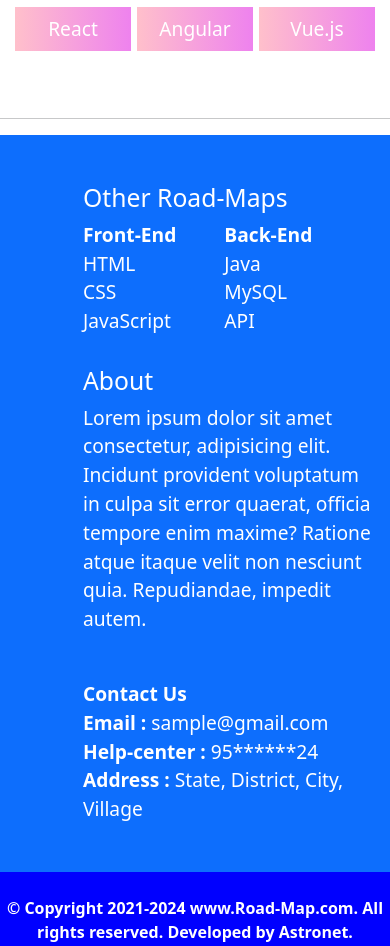
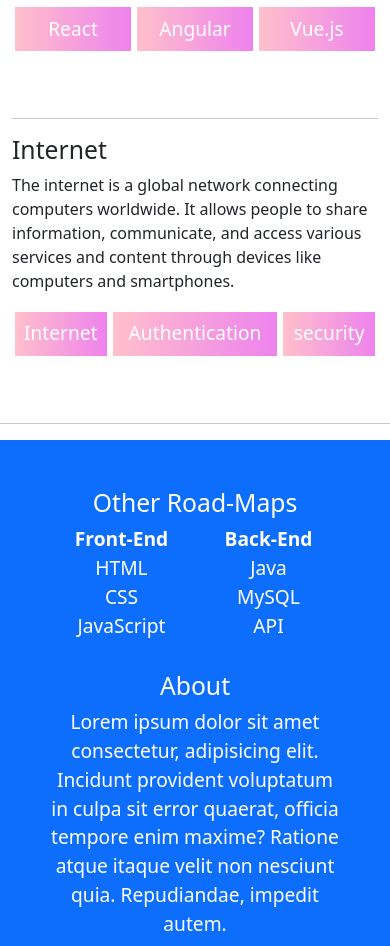
Before and after one commit to Muthu-Pandie/Future-creater, a plain HTML site: page Road-Map Project/fe.html in a window 390 px wide. Shown: the part 1560-2506 px from the top of the page. Drawn offline with Linux system fonts and the light colour scheme; a script that the page names is missing.

Commit message:
Add files via upload

```diff
--- a/Road-Map Project/fe.css
+++ b/Road-Map Project/fe.css
@@ -56,6 +56,17 @@
   height: auto;
 }
 
+.list-box {
+  display: flex;
+  justify-content:space-between;
+  max-width:250px;
+}
+
+.list {
+  display: flex;
+  flex-direction: column;
+}
+
 
 .list a{
   font-size: larger;
@@ -68,10 +79,16 @@
 }
 
 @media only screen and (max-width: 720px) {
-  .gen{
-    position: relative;
-    left: 35px;
-    width: auto;
+    .gen, .list{
+      width:100%;
+    }
+
+    .list-box{
+      max-width: 350px;
+    }
+
+  .row{
+    text-align: center;
   }
 
   .about{
--- a/Road-Map Project/fe.html
+++ b/Road-Map Project/fe.html
@@ -132,20 +132,38 @@
         </p>
       </div>
     </div>
+    <hr>
+    <div class="row7 mb-5">
+      <div class="h2">Internet</div>
+      <p>
+        The internet is a global network connecting computers worldwide. It allows people to share information, communicate, and access various services and content through devices like computers and smartphones.
+      </p>
+      <div class="col">
+        <p class="p d-flex justify-content-center align-items-center p-2">
+          Internet
+        </p>
+        <p class="p d-flex justify-content-center align-items-center p-3">
+          Authentication
+        </p>
+        <p class="p d-flex justify-content-center align-items-center p-2">
+          security
+        </p>
+      </div>
+    </div>
   </div>
   <hr />
   <div class="footer  p-5 bg-primary text-white">
     <div class="row">
-      <div class="col-xxl-3 others gen">
+      <div class="col-3 others gen">
         <h2>Other Road-Maps</h3>
-          <div class="list-box mt-2 d-flex">
-            <div class="list d-flex flex-column">
+          <div class="list-box mt-2">
+            <div class="list">
               <a><b>Front-End</b><a>
                   <a>HTML</a>
                   <a>CSS</a>
                   <a>JavaScript</a>
             </div>
-            <div class="list d-flex flex-column mx-5">
+            <div class="list">
               <a><b>Back-End</b></a>
               <a>Java</a>
               <a>MySQL</a>
@@ -153,14 +171,14 @@
             </div>
           </div>
       </div>
-      <div class="col-xxl-6 about gen">
+      <div class="col-6 about gen">
         <h2>About</h2>
         <p>Lorem ipsum dolor sit amet consectetur, adipisicing elit. Incidunt provident voluptatum in culpa sit error
           quaerat, officia tempore enim maxime? Ratione atque itaque velit non nesciunt quia. Repudiandae, impedit
           autem.</p>
       </div>
-      <div class="col-xxl-3">
-        <div class="list d-flex flex-column about gen">
+      <div class="col-3 gen">
+        <div class="list about">
           <a><b>Contact Us</b></a>
           <a><b>Email :</b> sample@gmail.com</a>
           <a><b>Help-center : </b>95******24</a>
--- a/Road-Map Project/style.css
+++ b/Road-Map Project/style.css
@@ -15,7 +15,7 @@
 }
 
 .row {
-  height: 100vh;
+  height: 80vh;
 }
 
 p {
```
